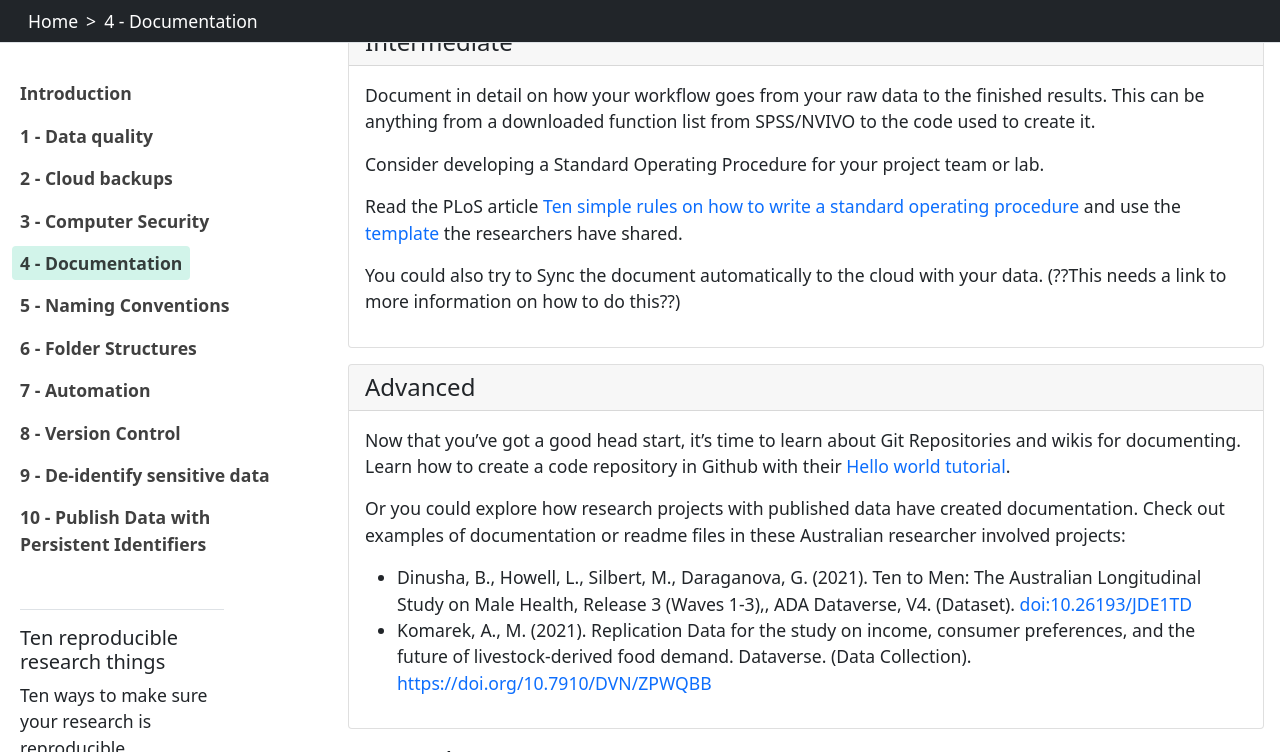
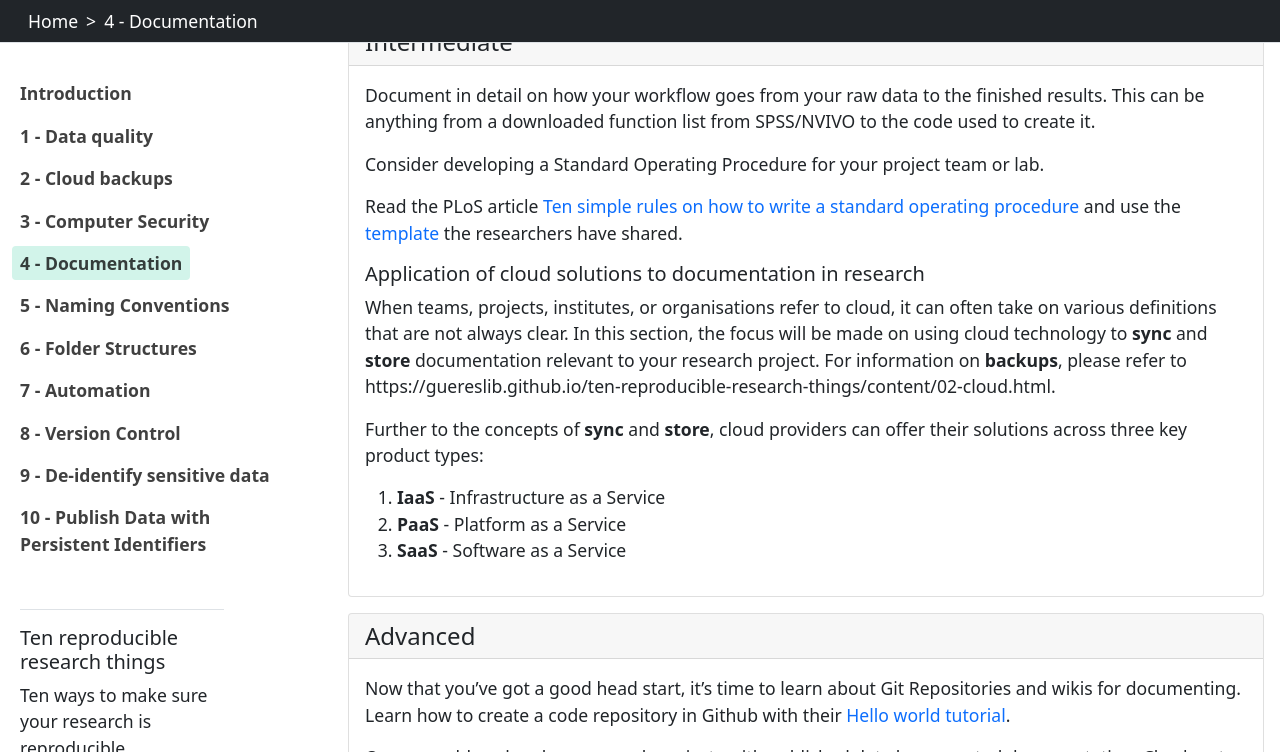
Before and after one commit to guereslib/ten-reproducible-research-things, a Jekyll site: the page built from content/04-document.md, in a window 1280 px wide and 900 px high, scrolled down 2398 px, cut to the strip 0-752 px from the top of the window. Built offline with Jekyll 4.4.1, drawn with Linux system fonts in a browser that asks for light colours.

Commit message:
Update 04-document.md

```diff
--- a/content/04-document.md
+++ b/content/04-document.md
@@ -52,7 +52,16 @@ Consider developing a Standard Operating Procedure for your project team or lab.
 
 Read the PLoS article [Ten simple rules on how to write a standard operating procedure](https://doi.org/10.1371/journal.pcbi.1008095) and use the [template](https://zenodo.org/record/3678317#.Y2suUORByUk) the researchers have shared.
 
-You could also try to Sync the document automatically to the cloud with your data. (??This needs a link to more information on how to do this??){% endcapture %}{% include card.html header="Intermediate" text=text %}
+##### Application of cloud solutions to documentation in research
+
+When teams, projects, institutes, or organisations refer to cloud, it can often take on various definitions that are not always clear. In this section, the focus will be made on using cloud technology to **sync** and **store** documentation relevant to your research project. For information on **backups**, please refer to https://guereslib.github.io/ten-reproducible-research-things/content/02-cloud.html.
+
+Further to the concepts of **sync** and **store**, cloud providers can offer their solutions across three key product types:
+1. **IaaS** - Infrastructure as a Service
+2. **PaaS** - Platform as a Service
+3. **SaaS** - Software as a Service
+
+{% endcapture %}{% include card.html header="Intermediate" text=text %}
 
 {% capture text %}
 Now that you've got a good head start, it's time to learn about Git Repositories and wikis for documenting.
```
